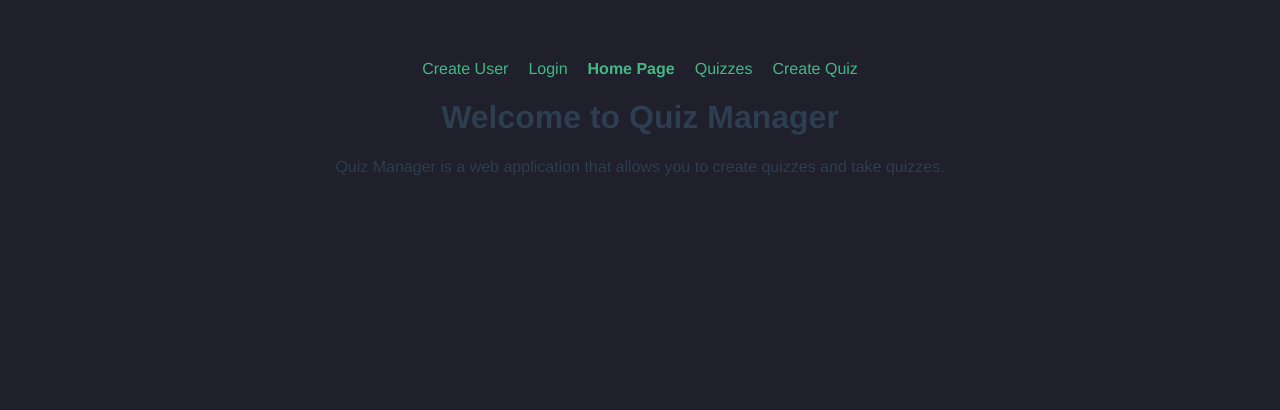
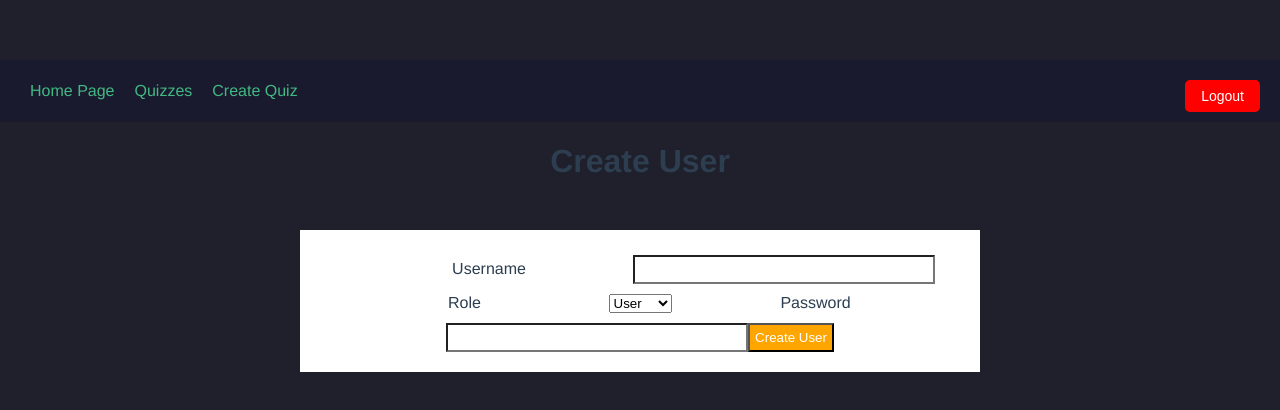
Before and after one commit to JayTabberer/quiz-manager, a Vue app in the folder quiz-manager-frontend/: page /#/home-page in a window 1280 px wide. Shown: the top 410 px of the page. Built offline with nearby package versions, Linux system fonts and the light colour scheme; sample sign-in values are in the browser's storage.

Commit message:
working permission based routing and restrictions

```diff
--- a/quiz-manager-frontend/src/App.vue
+++ b/quiz-manager-frontend/src/App.vue
@@ -1,12 +1,23 @@
 <template>
   <div id="app">
-    <nav>
-      <router-link to="/">Create User</router-link>
-      <router-link to="/login-page">Login</router-link>
-      <router-link to="/home-page">Home Page</router-link>
-      <router-link to="/quizzes">Quizzes</router-link>
-      <router-link to="/create-quiz">Create Quiz</router-link>
-    </nav>
+      <nav>
+          <div class="nav-left">
+              <router-link to="/" v-if="!isLoggedIn">Create User</router-link>
+              <router-link to="/login-page" v-if="!isLoggedIn">Login</router-link>
+              <router-link to="/home-page" v-if="isLoggedIn">Home Page</router-link>
+              <router-link to="/quizzes" v-if="isLoggedIn">Quizzes</router-link>
+              <router-link
+                to="/create-quiz"
+                v-if="isLoggedIn && (userRole === 'admin' || userRole === 'editor')"
+              >
+                Create Quiz
+              </router-link>
+          </div>
+
+          <div class="nav-right">
+            <button v-if="isLoggedIn" @click="logout" class="logout-btn">Logout</button>
+          </div>
+      </nav>
     <router-view></router-view>
   </div>
 </template>
@@ -14,11 +25,41 @@
 <script>
 export default {
   name: 'App',
+  data() {
+    return {
+      userRole: null,
+      isLoggedIn: false,
+    };
+  },
+  created() {
+    this.checkAuth();
+  },
+  methods: {
+      checkAuth() {
+        const user = JSON.parse(localStorage.getItem('user'));
+        if (user && user.role) {
+            this.userRole = user.role;
+            this.isLoggedIn = true;
+        } else {
+            this.userRole = null;
+            this.isLoggedIn = false;
+        }
+      },
+    logout() {
+        localStorage.removeItem('user');
+        localStorage.removeItem('token');
+        this.userRole = null;
+        this.isLoggedIn = false;
+        this.$router.push('/login-page');
+      }
+  },
+  watch: {
+    '$route': 'checkAuth' // Recheck auth whenever route changes
+  }
 };
 </script>
 
 <style>
-
 body {
   margin: 0;
   padding: 0;
@@ -36,7 +77,19 @@ body {
 }
 
 nav {
-  margin-bottom: 20px;
+  display: flex;
+  justify-content: space-between;
+  align-items: center;
+  padding: 10px 20px;
+  background: #1a1a2e;
+}
+
+.nav-left {
+  display: flex;
+}
+
+.nav-right {
+  margin-left: auto;
 }
 
 nav a {
@@ -48,4 +101,18 @@ nav a {
 nav a.router-link-exact-active {
   font-weight: bold;
 }
+
+.logout-btn {
+  background: red;
+  color: white;
+  border: none;
+  padding: 8px 16px;
+  cursor: pointer;
+  border-radius: 5px;
+  font-size: 14px;
+}
+
+.logout-btn:hover {
+  background: darkred;
+}
 </style>
--- a/quiz-manager-frontend/src/components/QuizList.vue
+++ b/quiz-manager-frontend/src/components/QuizList.vue
@@ -1,6 +1,15 @@
 <template>
     <div class="max-w-3xl mx-auto mt-10">
         <h1 class="text-2xl font-bold mb-6">Quizzes</h1>
+
+        <!-- Create Quiz Button (Only for Admin & Editors) -->
+        <button
+            v-if="userRole === 'admin' || userRole === 'editor'"
+            @click="goToCreateQuiz"
+            class="bg-blue-500 text-white px-4 py-2 rounded hover:bg-blue-600 mb-4"
+        >
+            Create Quiz
+        </button>
 
         <table class="w-full">
             <thead class="bg-gray-100">
@@ -21,12 +30,14 @@
                     </td>
                     <td class="p-3 text-center space-x-2">
                         <button
+                            v-if="userRole === 'admin' || userRole === 'editor'"
                             @click="editQuiz(quiz.id)"
                             class="bg-yellow-500 text-white px-4 py-2 rounded hover:bg-yellow-600"
                         >
                             Edit
                         </button>
                         <button
+                            v-if="userRole === 'admin'"
                             @click="deleteQuiz(quiz.id)"
                             class="bg-red-500 text-white px-4 py-2 rounded hover:bg-red-600"
                         >
@@ -47,18 +58,27 @@ export default {
     data() {
         return {
             quizzes: [],
+            userRole: null,
         };
     },
     async created() {
         try {
             const data = await getQuizzes();
-            console.log(data);
             this.quizzes = data;
+
+            // Retrieve user role from local storage
+            const user = JSON.parse(localStorage.getItem('user'));
+            if (user && user.role) {
+                this.userRole = user.role;
+            }
         } catch (error) {
             console.error('Failed to load quizzes:', error);
         }
     },
     methods: {
+        goToCreateQuiz() {
+            this.$router.push({ name: 'QuizForm' });
+        },
         editQuiz(id) {
             this.$router.push({ name: 'EditQuiz', params: { id } });
         },
@@ -68,7 +88,7 @@ export default {
             try {
                 await deleteQuiz(id);
                 this.quizzes = this.quizzes.filter(quiz => quiz.id !== id);
-                // maybe add some notification here to let the user know this has been deleted successfully
+                alert("Quiz deleted successfully.");
             } catch (error) {
                 console.error("Error deleting quiz:", error);
             }
@@ -78,58 +98,44 @@ export default {
 </script>
 
 <style scoped>
-
 table {
     width: 60%;
     background-color: white;
     margin-left: 20%;
 }
-
 th, td {
     padding: 0.75rem;
     background-color: whitesmoke;
 }
-
 th {
     background-color: white;
 }
-
 tr:nth-child(even) {
     background-color: #f9f9f9;
 }
-
 tr:hover {
     background-color: #f3f3f3;
 }
-
 button {
     cursor: pointer;
 }
-
 button:hover {
     filter: brightness(0.9);
 }
-
 button:active {
     filter: brightness(0.8);
 }
-
 button:focus {
     outline: none;
 }
-
 a {
     text-decoration: none;
     color: black;
 }
-
 a:hover {
     text-decoration: underline;
 }
-
 a:focus {
     outline: none;
 }
-
-
 </style>
--- a/quiz-manager-frontend/src/router/index.js
+++ b/quiz-manager-frontend/src/router/index.js
@@ -10,43 +10,34 @@ import EditQuiz from '@/components/EditQuiz.vue';
 
 Vue.use(Router);
 
-export default new Router({
-    mnode: 'history',
-    routes: [
-        {
-            path: '/',
-            name: 'CreateUser',
-            component: CreateUser,
-        },
-        {
-            path: '/login-page',
-            name: 'LoginPage',
-            component: LoginPage,
-        },
-        {
-            path: '/home-page',
-            name: 'HomePage',
-            component: HomePage,
-        },
-        {
-            path: '/quizzes',
-            name: 'QuizList',
-            component: QuizList,
-        },
-        {
-            path: '/quiz-detail/:id',
-            name: 'QuizDetail',
-            component: QuizDetail,
-        },
-        {
-            path: '/create-quiz',
-            name: 'QuizForm',
-            component: QuizForm,
-        },
-        {
-            path: '/edit-quiz',
-            name: 'EditQuiz',
-            component: EditQuiz,
-        },
-    ],
+const router = new Router({
+  mode: 'history',
+  routes: [
+    { path: '/', name: 'CreateUser', component: CreateUser, meta: { requiresAuth: false } },
+    { path: '/login-page', name: 'LoginPage', component: LoginPage, meta: { requiresAuth: false } },
+    { path: '/home-page', name: 'HomePage', component: HomePage, meta: { requiresAuth: true } },
+    { path: '/quizzes', name: 'QuizList', component: QuizList, meta: { requiresAuth: true } },
+    { path: '/quiz-detail/:id', name: 'QuizDetail', component: QuizDetail, props: true, meta: { requiresAuth: true } },
+    { path: '/create-quiz', name: 'QuizForm', component: QuizForm, meta: { requiresAuth: true, allowedRoles: ['admin', 'editor'] } },
+    { path: '/edit-quiz/:id', name: 'EditQuiz', component: EditQuiz, props: true, meta: { requiresAuth: true, allowedRoles: ['admin', 'editor'] } }
+  ]
 });
+
+router.beforeEach((to, from, next) => {
+  const user = JSON.parse(localStorage.getItem('user'));
+  const isLoggedIn = !!user;
+
+  if (to.matched.some(record => record.meta.requiresAuth)) {
+    if (!isLoggedIn) {
+      return next('/login-page');
+    }
+
+    if (to.meta.allowedRoles && !to.meta.allowedRoles.includes(user.role)) {
+      return next('/home-page');
+    }
+  }
+
+  next();
+});
+
+export default router;
--- a/quiz-manager-frontend/src/services/quizService.js
+++ b/quiz-manager-frontend/src/services/quizService.js
@@ -1,6 +1,11 @@
 import Axios from 'axios';
 
 const API_URL = 'http://localhost:3001';
+
+const getAuthHeaders = () => {
+    const token = localStorage.getItem('token');
+    return token ? { Authorization: `Bearer ${token}` } : {};
+  };
 
 export const registerUser = async (user) => {
     try {
@@ -16,6 +21,12 @@ export const registerUser = async (user) => {
 export const loginUser = async (credentials) => {
     try {
       const response = await Axios.post(`${API_URL}/auth/login`, credentials);
+
+      if (response.data.token) {
+        localStorage.setItem('token', response.data.token);
+        localStorage.setItem('user', JSON.stringify(response.data.user));
+      }
+
       return response.data;
     } catch (error) {
       console.error('Error logging in:', error.response?.data?.error || error.message);
@@ -23,13 +34,18 @@ export const loginUser = async (credentials) => {
     }
   };
 
+  export const logoutUser = () => {
+    localStorage.removeItem('token');
+    localStorage.removeItem('user');
+  };
+
   export const getQuizzes = async () => {
     try {
-        const response = await Axios.get(`${API_URL}/quizzes`);
+      const response = await Axios.get(`${API_URL}/quizzes`, { headers: getAuthHeaders() });
       return response.data;
     } catch (error) {
-        console.error('Error fetching quizzes:', error);
-        return []; // Return an empty array to prevent Vue errors
+      console.error('Error fetching quizzes:', error.response?.data?.message || error.message);
+      throw error;
     }
   };
 
@@ -46,8 +62,13 @@ export const getQuizById = async (id) => {
 };
 
 export const createQuiz = async (quiz) => {
-    const response = await Axios.post(`${API_URL}/quizzes`, quiz);
+    try {
+        const response = await Axios.post(`${API_URL}/quizzes`, quiz, { headers: getAuthHeaders() });
         return response.data;
+    } catch (error) {
+        console.error('Error creating quiz:', error.response?.data?.message || error.message);
+        throw error;
+    }
 };
 
 export const updateQuiz = async (quiz) => {
```
Lines whose indentation alone changed are shown as unchanged.
